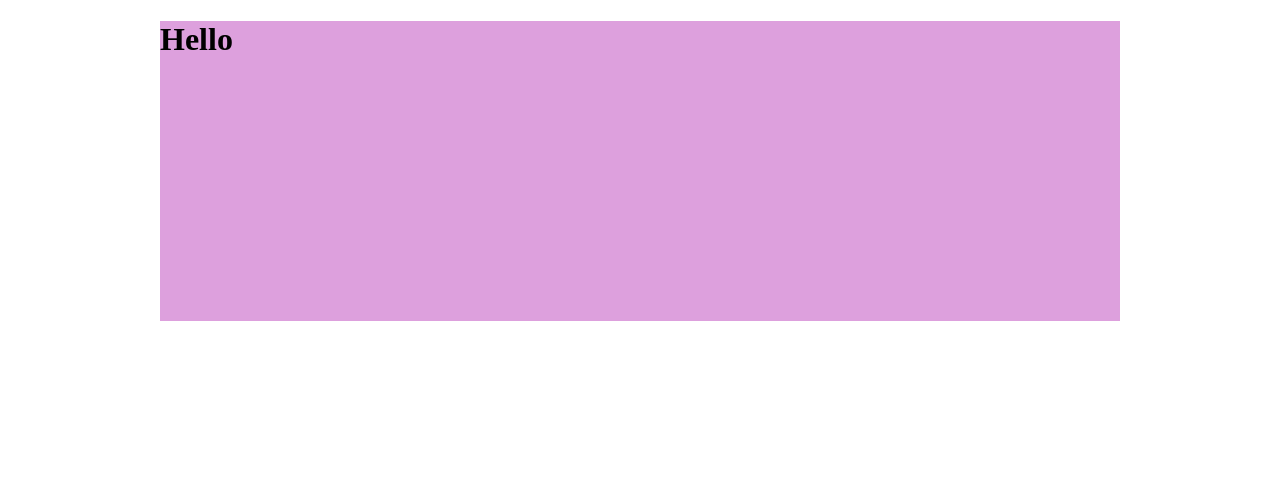
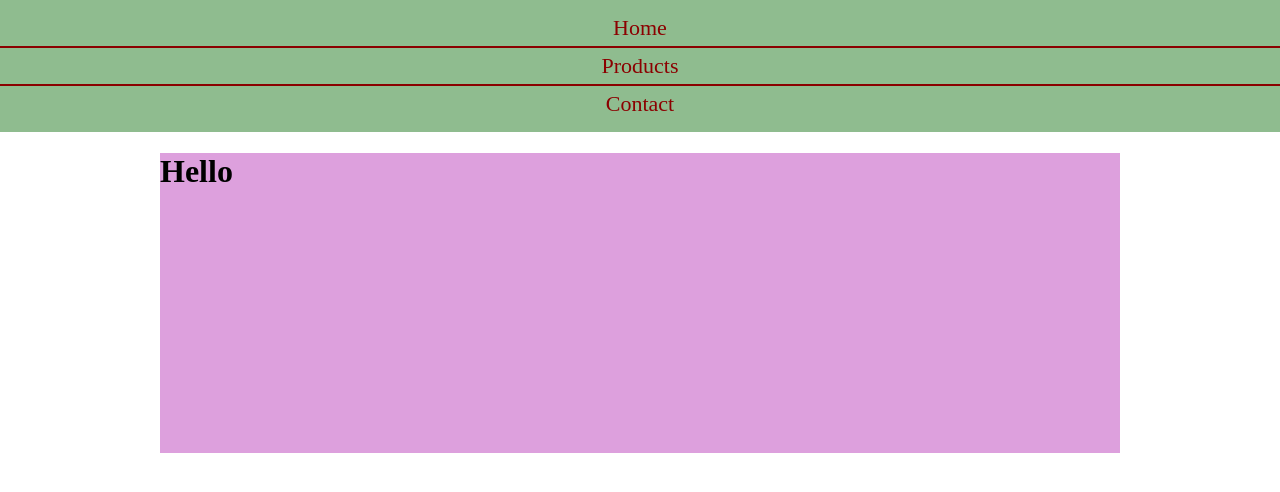
Before and after one commit to Retrocherry/SMCSpring19_WD2-1, a plain HTML site: page Class2/index.html in a window 1280 px wide. Drawn offline with Linux system fonts and the light colour scheme.

Commit message:
Added default navbar, styled layout, colors and typography

```diff
--- a/Class2/index.html
+++ b/Class2/index.html
@@ -9,7 +9,19 @@
     <script src="main.js"></script>
 </head>
 <body>
-
+    <nav class="navbar">
+        <ul>
+            <li>
+                <a href="#">Home</a>
+            </li>
+            <li>
+                <a href="#">Products</a>
+            </li>
+            <li>
+                <a href="#">Contact</a>
+            </li>
+        </ul>
+    </nav>
     <main class="container">
         <h1>Hello</h1>
     </main>
--- a/Class2/main.css
+++ b/Class2/main.css
@@ -8,6 +8,29 @@ body {
     min-height: 300px;
 }
 
+nav.navbar {
+    background-color: darkseagreen;
+    width: 100%;
+    padding: 10px 0px;
+}
+nav.navbar ul {
+    list-style: none;
+    padding-left: 0px;
+    margin: 0px;
+    text-align: center;
+}
+nav.navbar li {
+    border-bottom: 2px solid darkred;
+}
+nav.navbar li:last-child {
+    border-bottom: none;
+}
+nav.navbar a {
+    font-size: 22px;
+    line-height: 36px;
+    text-decoration: none;
+    color: darkred;
+}
 @media(min-width: 768px){
     .container {
         background-color: dodgerblue;
```
